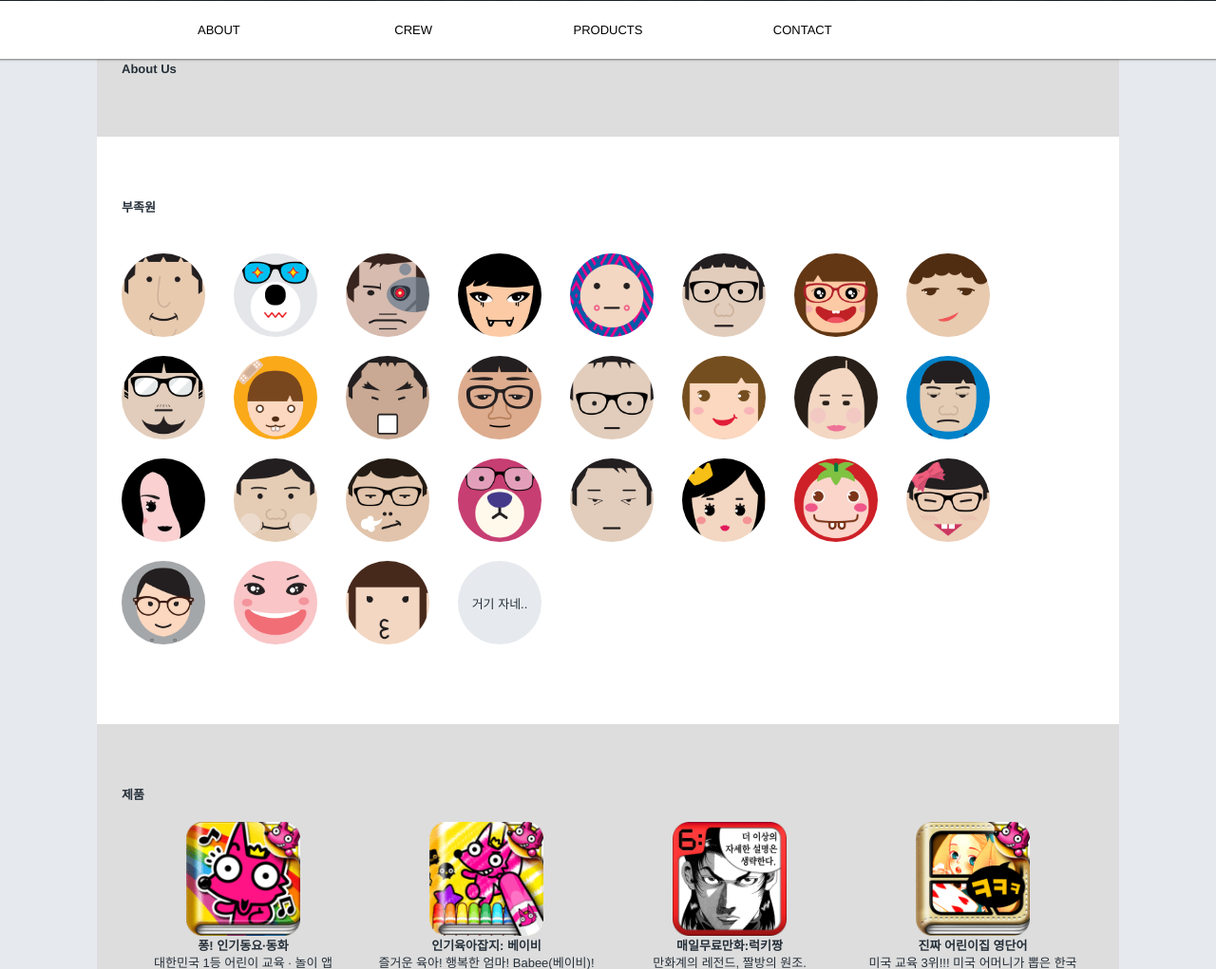
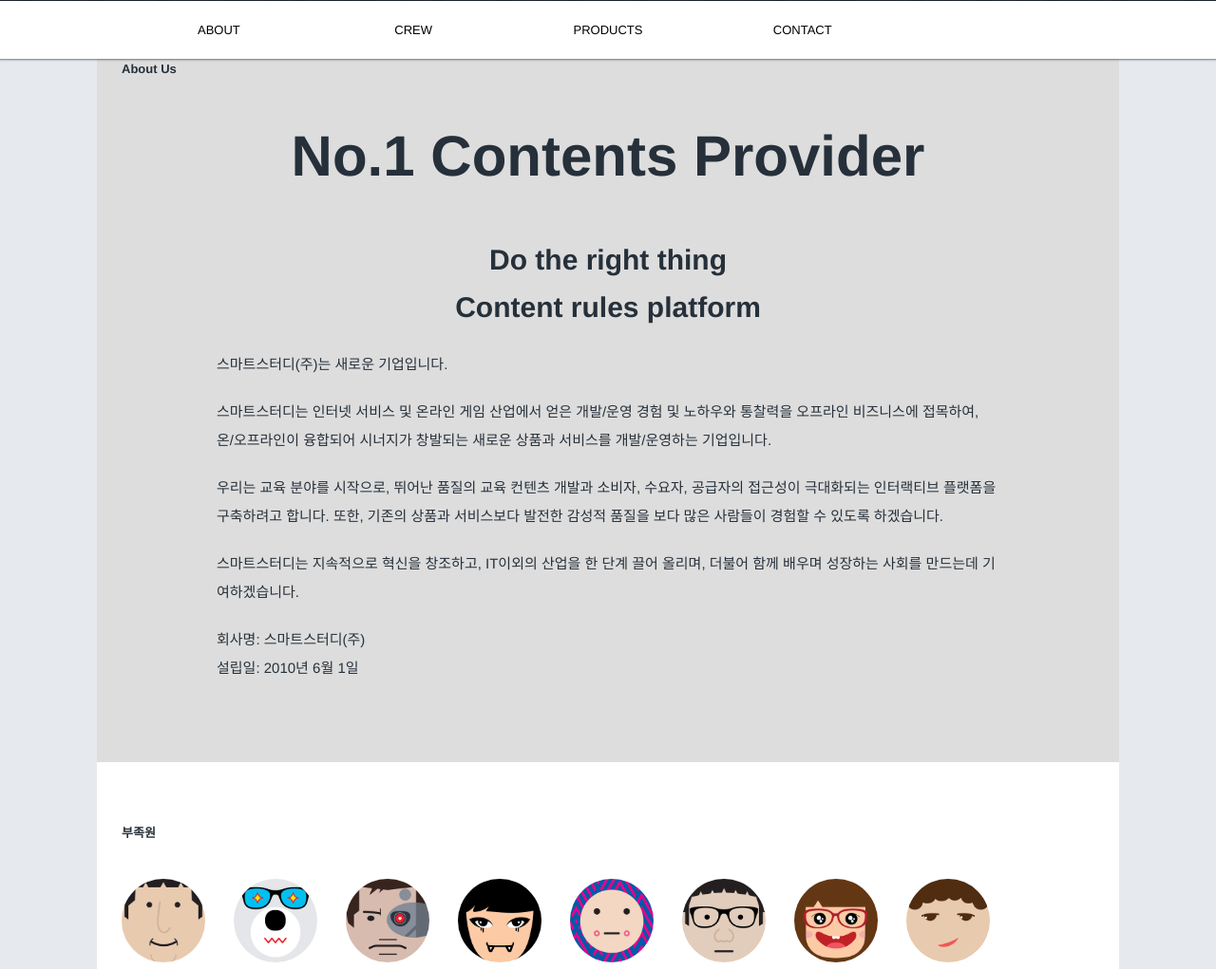
Before and after one commit to smartstudy/smartstudy, a Django app: page / in a window 1280 px wide. Shown: the part 358-1379 px from the top of the page at 95% size. Run offline with Django 3.2, Linux system fonts and the light colour scheme; data comes from the database, SQL or seed files in the repository.

Commit message:
about 대충 넣음

```diff
--- /dev/null
+++ b/smartstudy/static/css/about.css
@@ -0,0 +1,21 @@
+@charset "UTF-8";
+
+#about h2,#about h3 {
+    text-align: center;
+}
+
+#about h2 {
+    margin: 50px 0;
+    font-size: 60px;
+}
+
+#about h3 {
+    font-size: 30px;
+    line-height: 50px;
+}
+
+#about p {
+    margin: 20px 100px;
+    font-size: 15px;
+    line-height: 30px;
+}
--- a/smartstudy/templates/home/about.html
+++ b/smartstudy/templates/home/about.html
@@ -1 +1,17 @@
 <h1>About Us</h1>
+
+<h2>No.1 Contents Provider</h2>
+
+<h3>Do the right thing<br />
+Content rules platform</h3>
+
+<p>스마트스터디(주)는 새로운 기업입니다.</p>
+
+<p>스마트스터디는 인터넷 서비스 및 온라인 게임 산업에서 얻은 개발/운영 경험 및 노하우와 통찰력을 오프라인 비즈니스에 접목하여, 온/오프라인이 융합되어 시너지가 창발되는 새로운 상품과 서비스를 개발/운영하는 기업입니다.</p>
+
+<p>우리는 교육 분야를 시작으로, 뛰어난 품질의 교육 컨텐츠 개발과 소비자, 수요자, 공급자의 접근성이 극대화되는 인터랙티브 플랫폼을 구축하려고 합니다. 또한, 기존의 상품과 서비스보다 발전한 감성적 품질을 보다 많은 사람들이 경험할 수 있도록 하겠습니다.</p>
+
+<p>스마트스터디는 지속적으로 혁신을 창조하고, IT이외의 산업을 한 단계 끌어 올리며, 더불어 함께 배우며 성장하는 사회를 만드는데 기여하겠습니다.</p>
+
+<p>회사명: 스마트스터디(주)<br />
+설립일: 2010년 6월 1일</p>
--- a/smartstudy/templates/home/main.html
+++ b/smartstudy/templates/home/main.html
@@ -2,6 +2,7 @@
 
 {% block extra_css %}
 <link href="{{ STATIC_URL }}css/home.css" rel="stylesheet">
+<link href="{{ STATIC_URL }}css/about.css" rel="stylesheet">
 <link href="{{ STATIC_URL }}css/crew.css" rel="stylesheet">
 <link href="{{ STATIC_URL }}css/products.css" rel="stylesheet">
 <link href="{{ STATIC_URL }}css/contact.css" rel="stylesheet">
```
